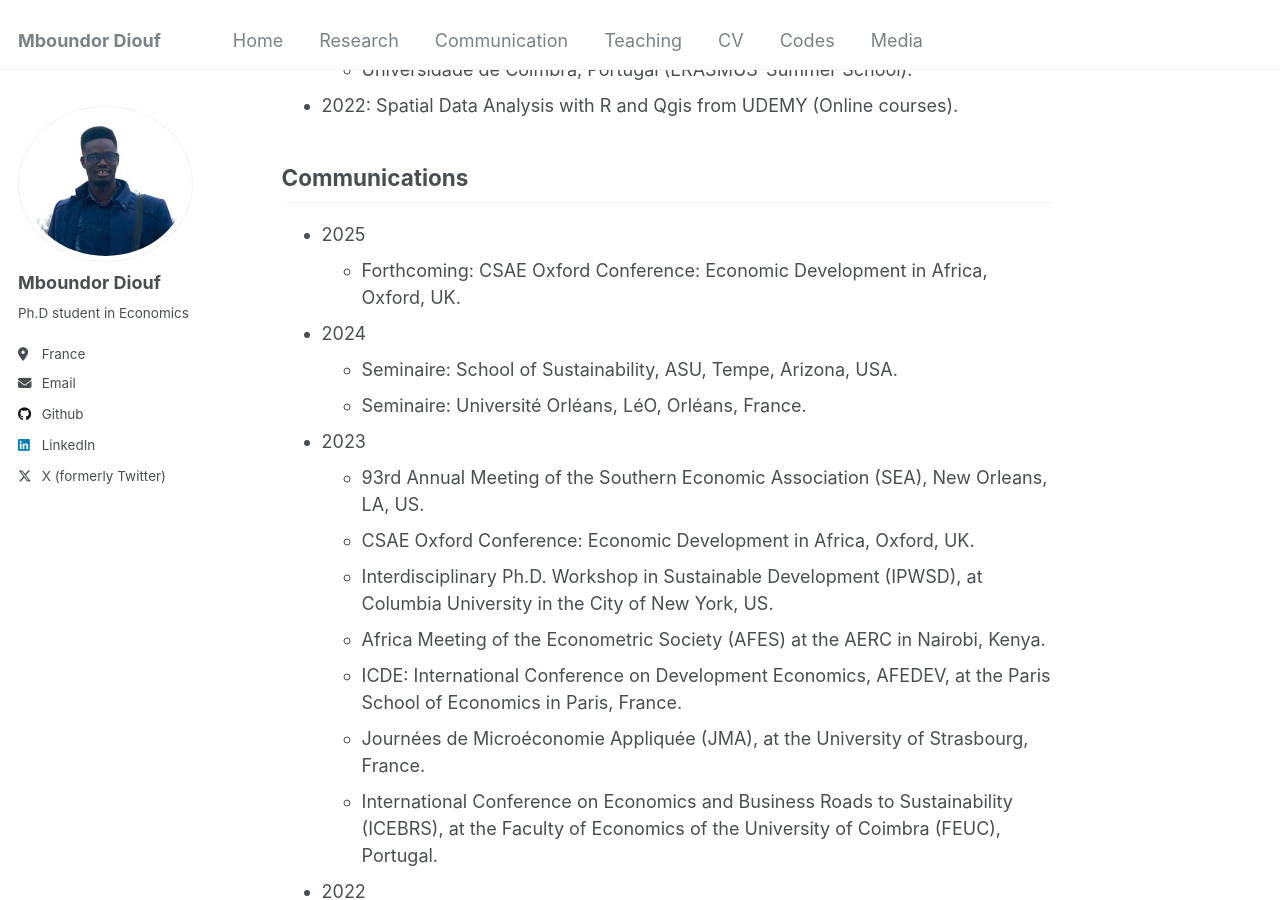
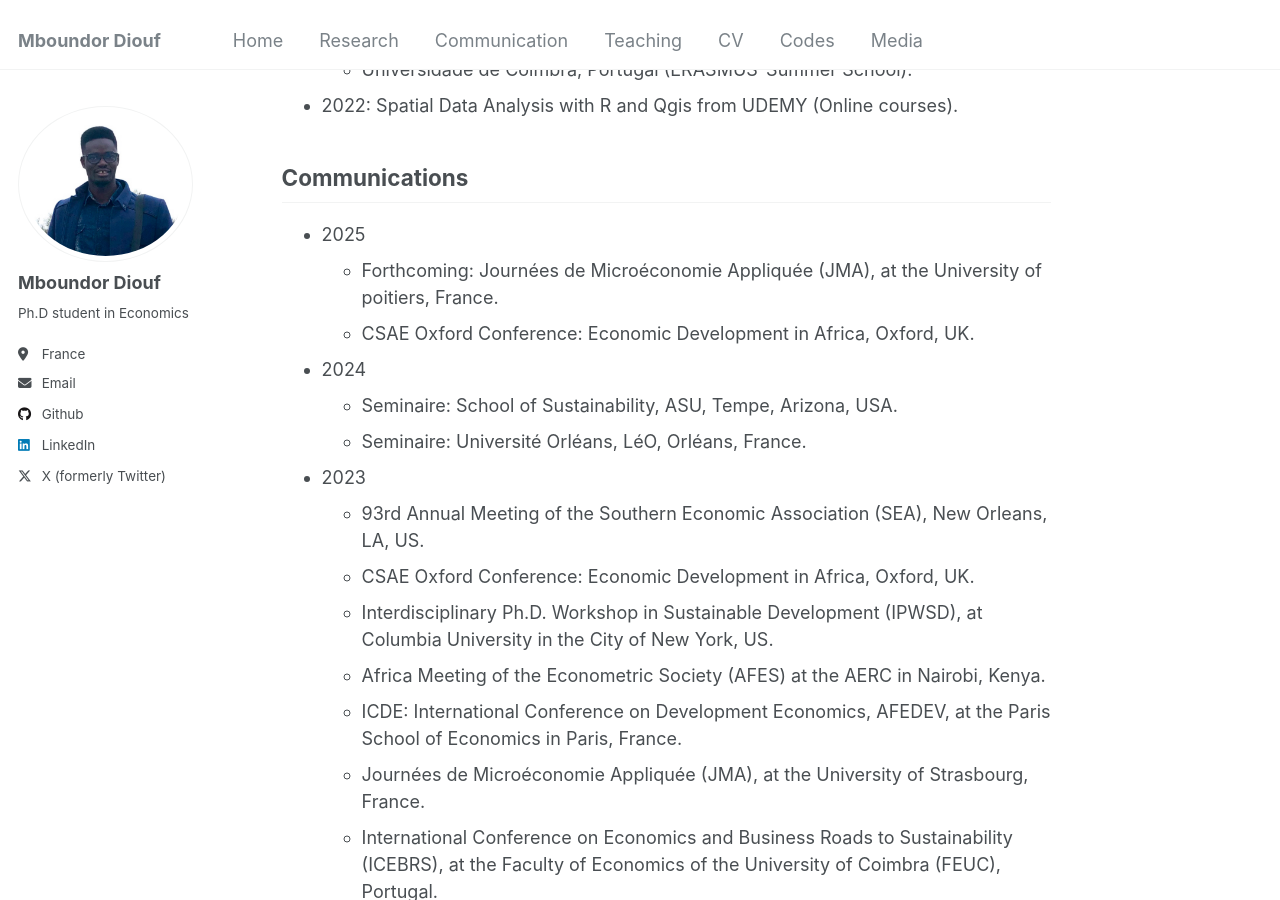
Before and after one commit to mboundordiouf/mboundordiouf.github.io, a Jekyll site: the page built from _pages/cv.md, in a window 1280 px wide and 900 px high, scrolled down 1740 px. Built offline with Jekyll 4.4.1, drawn with Linux system fonts in a browser that asks for light colours.

Commit message:
Update cv.md

```diff
--- a/_pages/cv.md
+++ b/_pages/cv.md
@@ -54,7 +54,8 @@ ABS(UM6P)), Mines Paristech and the CR-Sahel.
 
 ## Communications
 * 2025
-  * Forthcoming: CSAE Oxford Conference: Economic Development in Africa, Oxford, UK.
+  * Forthcoming: Journées de Microéconomie Appliquée (JMA), at the University of poitiers, France.
+  * CSAE Oxford Conference: Economic Development in Africa, Oxford, UK.
 * 2024
   * Seminaire: School of Sustainability, ASU, Tempe, Arizona, USA.
   * Seminaire:  Université Orléans, LéO, Orléans, France.
```
